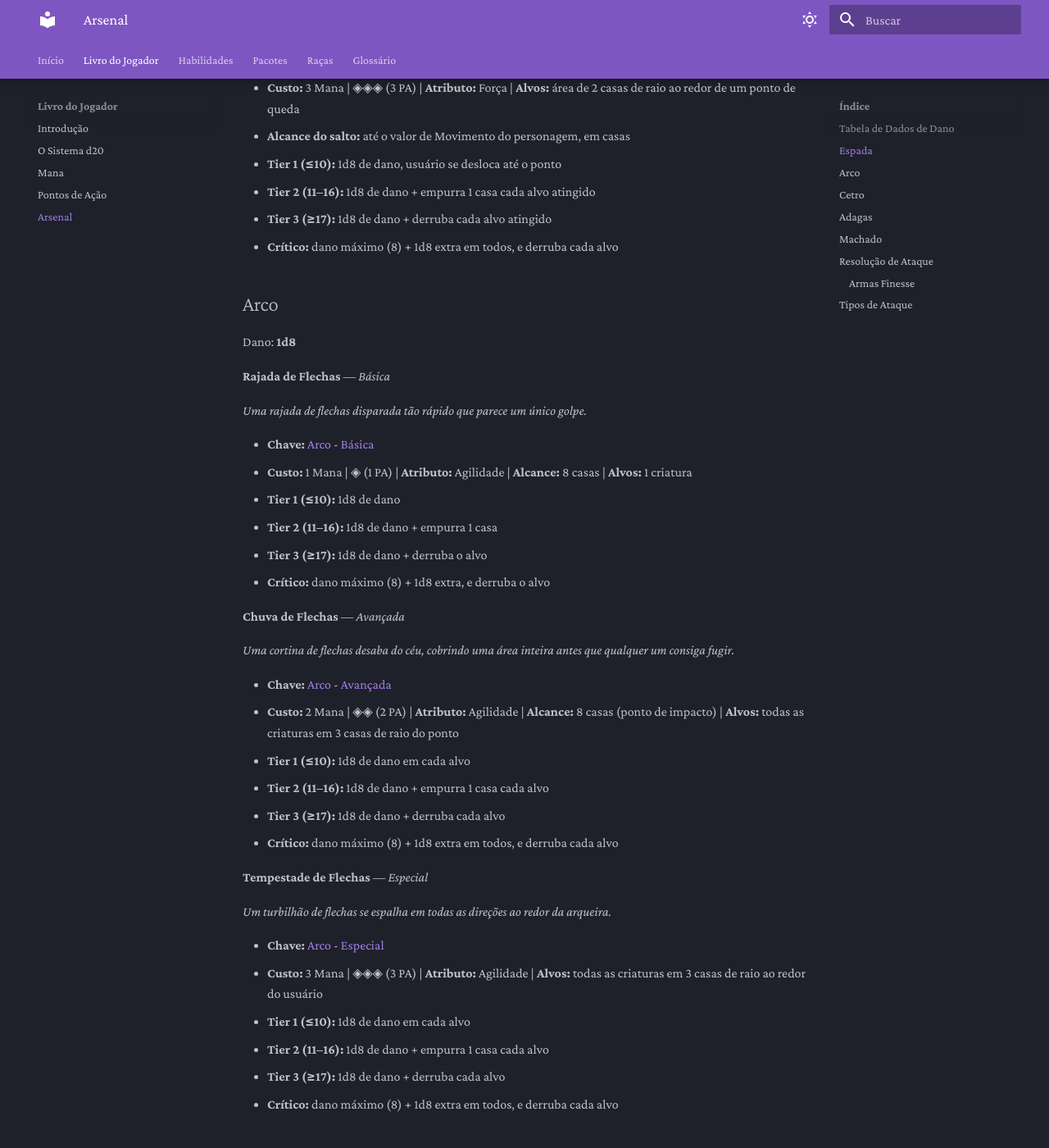
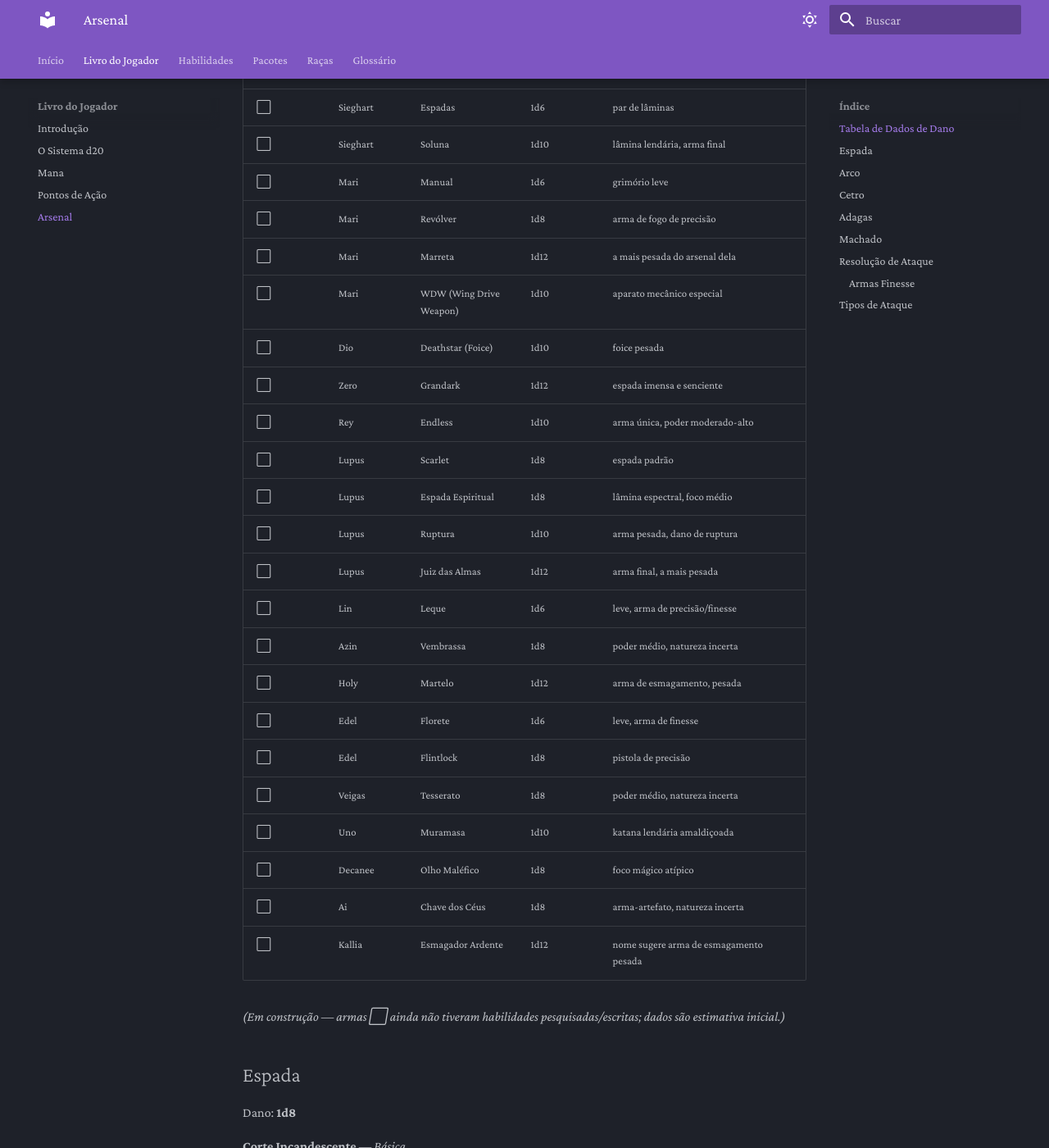
Before and after one commit to Felipe1072-git/prisma-rpg, an MkDocs documentation site: the page built from docs/jogador/arsenal.md, in a window 1280 px wide and 1400 px high, scrolled down 2414 px. Shown: the whole window at 82% size. Built offline with MkDocs 1.6.1 and Material for MkDocs 9.7.7, drawn with Linux system fonts in a browser that asks for light colours; some of the changed text lies outside the part shown.

Commit message:
docs: expande tabela de dados de dano pra lista completa de armas
Adiciona todas as armas restantes da lista de personagens (Ronan,
Amy, Jin, Sieghart, Mari, Dio, Zero, Rey, Lupus, Lin, Azin, Holy,
Edel, Veigas, Uno, Decanee, Ai, Kallia) com dados estimados por
vibe/arquetipo, e uma coluna de status (feito/pendente) pra
acompanhar o progresso.

```diff
--- a/docs/jogador/arsenal.md
+++ b/docs/jogador/arsenal.md
@@ -18,27 +18,69 @@ Cada tier consome Pontos de Ação ao ser usado:
 
 Dado de dano por arma. Definido pelo arquétipo/peso da arma (não pela ordem do personagem — nenhuma arma é mais forte só por ser a 2ª/3ª/4ª de alguém, isso reintroduziria progressão de classe).
 
-| Personagem | Arma | Dado | Nota |
-|---|---|---|---|
-| Elesis | Espada | 1d8 | arma versátil de uma mão |
-| Elesis | Lança | 1d10 | alcance, mais pesada |
-| Elesis | Montante | 1d12 | espada grande de duas mãos |
-| Elesis | Sabres | 1d6 | par de lâminas leves |
-| Lire | Arco | 1d8 | arma de precisão padrão |
-| Lire | Bestas | 1d6 | dupla empunhadura, tipo adagas/sabres |
-| Lire | Balista | 1d12 | arma de cerco, a mais pesada |
-| Lire | Gakkung | 1d6 | arco tradicional, mais leve/ágil |
-| Arme | Cetro | 1d8 | foco arcano genérico |
-| Arme | Pote | 1d6 | arremesso alquímico, leve e imprevisível |
-| Arme | Lâmpada | 1d8 | foco médio |
-| Arme | Cajado | 1d10 | canalização pesada de duas mãos |
-| Lass | Adagas | 1d4 | par leve, identidade vem dos efeitos (derrubar, sangrar, risco/recompensa) |
-| Lass | Alfange | 1d8 | lâmina única, mais pesada que a adaga |
-| Lass | Garras | 1d6 | par leve, parecido com Adagas |
-| Lass | Katana | 1d10 | lâmina única, mais poderosa que a alfange |
-| Ryan | Machado | 1d12 | machado pesado de duas mãos |
+**Nomes de personagem são referência temporária de inspiração** (não vão pro conteúdo final — remover essa coluna quando todas as armas tiverem habilidades escritas). Dados de armas ainda não pesquisadas são só "vibe" baseada no nome/arquétipo, ajustáveis quando forem trabalhadas de verdade.
 
-*(Em construção — as demais armas da lista completa de personagens ainda não foram avaliadas.)*
+| Status | Personagem | Arma | Dado | Nota |
+|---|---|---|---|---|
+| ✅ | Elesis | Espada | 1d8 | arma versátil de uma mão |
+| ✅ | Elesis | Lança | 1d10 | alcance, mais pesada |
+| ✅ | Elesis | Montante | 1d12 | espada grande de duas mãos |
+| ✅ | Elesis | Sabres | 1d6 | par de lâminas leves |
+| ✅ | Lire | Arco | 1d8 | arma de precisão padrão |
+| ✅ | Lire | Bestas | 1d6 | dupla empunhadura, tipo adagas/sabres |
+| ✅ | Lire | Balista | 1d12 | arma de cerco, a mais pesada |
+| ✅ | Lire | Gakkung | 1d6 | arco tradicional, mais leve/ágil |
+| ✅ | Arme | Cetro | 1d8 | foco arcano genérico |
+| ✅ | Arme | Pote | 1d6 | arremesso alquímico, leve e imprevisível |
+| ✅ | Arme | Lâmpada | 1d8 | foco médio |
+| ✅ | Arme | Cajado | 1d10 | canalização pesada de duas mãos |
+| ✅ | Lass | Adagas | 1d4 | par leve, identidade vem dos efeitos (derrubar, sangrar, risco/recompensa) |
+| ✅ | Lass | Alfange | 1d8 | lâmina única, mais pesada que a adaga |
+| ✅ | Lass | Garras | 1d6 | par leve, parecido com Adagas |
+| ✅ | Lass | Katana | 1d10 | lâmina única, mais poderosa que a alfange |
+| ✅ | Ryan | Machado | 1d12 | machado pesado de duas mãos |
+| ⬜ | Ryan | Lâmina Dupla | 1d6 | par leve, dano vem da velocidade |
+| ⬜ | Ryan | Gadanha | 1d10 | foice pesada de duas mãos |
+| ⬜ | Ryan | Pique | 1d10 | arma de alcance pesada |
+| ⬜ | Ronan | Gládio | 1d6 | espada curta, leve |
+| ⬜ | Ronan | Glaive | 1d10 | arma de haste, alcance |
+| ⬜ | Ronan | Égide | 1d6 | híbrido de escudo, dano baixo compensado por defesa |
+| ⬜ | Ronan | Tirfing | 1d10 | lâmina lendária, arma final |
+| ⬜ | Amy | Chakram | 1d6 | anel de arremesso, leve |
+| ⬜ | Amy | Violino | 1d6 | arma atípica, dano vem de efeitos |
+| ⬜ | Amy | Báculo | 1d8 | foco mágico médio |
+| ⬜ | Amy | Pandora | 1d10 | artefato único, arma final |
+| ⬜ | Jin | Manopla | 1d6 | luta desarmada, golpes rápidos |
+| ⬜ | Jin | Tonfas | 1d6 | par leve |
+| ⬜ | Jin | Bastão | 1d8 | arma de haste média |
+| ⬜ | Jin | Vajras | 1d8 | arma mística, foco médio |
+| ⬜ | Sieghart | Lâmina | 1d8 | espada padrão |
+| ⬜ | Sieghart | Lança e Espada | 1d10 | combo de duas armas, mais versátil e pesado |
+| ⬜ | Sieghart | Espadas | 1d6 | par de lâminas |
+| ⬜ | Sieghart | Soluna | 1d10 | lâmina lendária, arma final |
+| ⬜ | Mari | Manual | 1d6 | grimório leve |
+| ⬜ | Mari | Revólver | 1d8 | arma de fogo de precisão |
+| ⬜ | Mari | Marreta | 1d12 | a mais pesada do arsenal dela |
+| ⬜ | Mari | WDW (Wing Drive Weapon) | 1d10 | aparato mecânico especial |
+| ⬜ | Dio | Deathstar (Foice) | 1d10 | foice pesada |
+| ⬜ | Zero | Grandark | 1d12 | espada imensa e senciente |
+| ⬜ | Rey | Endless | 1d10 | arma única, poder moderado-alto |
+| ⬜ | Lupus | Scarlet | 1d8 | espada padrão |
+| ⬜ | Lupus | Espada Espiritual | 1d8 | lâmina espectral, foco médio |
+| ⬜ | Lupus | Ruptura | 1d10 | arma pesada, dano de ruptura |
+| ⬜ | Lupus | Juiz das Almas | 1d12 | arma final, a mais pesada |
+| ⬜ | Lin | Leque | 1d6 | leve, arma de precisão/finesse |
+| ⬜ | Azin | Vembrassa | 1d8 | poder médio, natureza incerta |
+| ⬜ | Holy | Martelo | 1d12 | arma de esmagamento, pesada |
+| ⬜ | Edel | Florete | 1d6 | leve, arma de finesse |
+| ⬜ | Edel | Flintlock | 1d8 | pistola de precisão |
+| ⬜ | Veigas | Tesserato | 1d8 | poder médio, natureza incerta |
+| ⬜ | Uno | Muramasa | 1d10 | katana lendária amaldiçoada |
+| ⬜ | Decanee | Olho Maléfico | 1d8 | foco mágico atípico |
+| ⬜ | Ai | Chave dos Céus | 1d8 | arma-artefato, natureza incerta |
+| ⬜ | Kallia | Esmagador Ardente | 1d12 | nome sugere arma de esmagamento pesada |
+
+*(Em construção — armas ⬜ ainda não tiveram habilidades pesquisadas/escritas; dados são estimativa inicial.)*
 
 ## Espada
 
```
